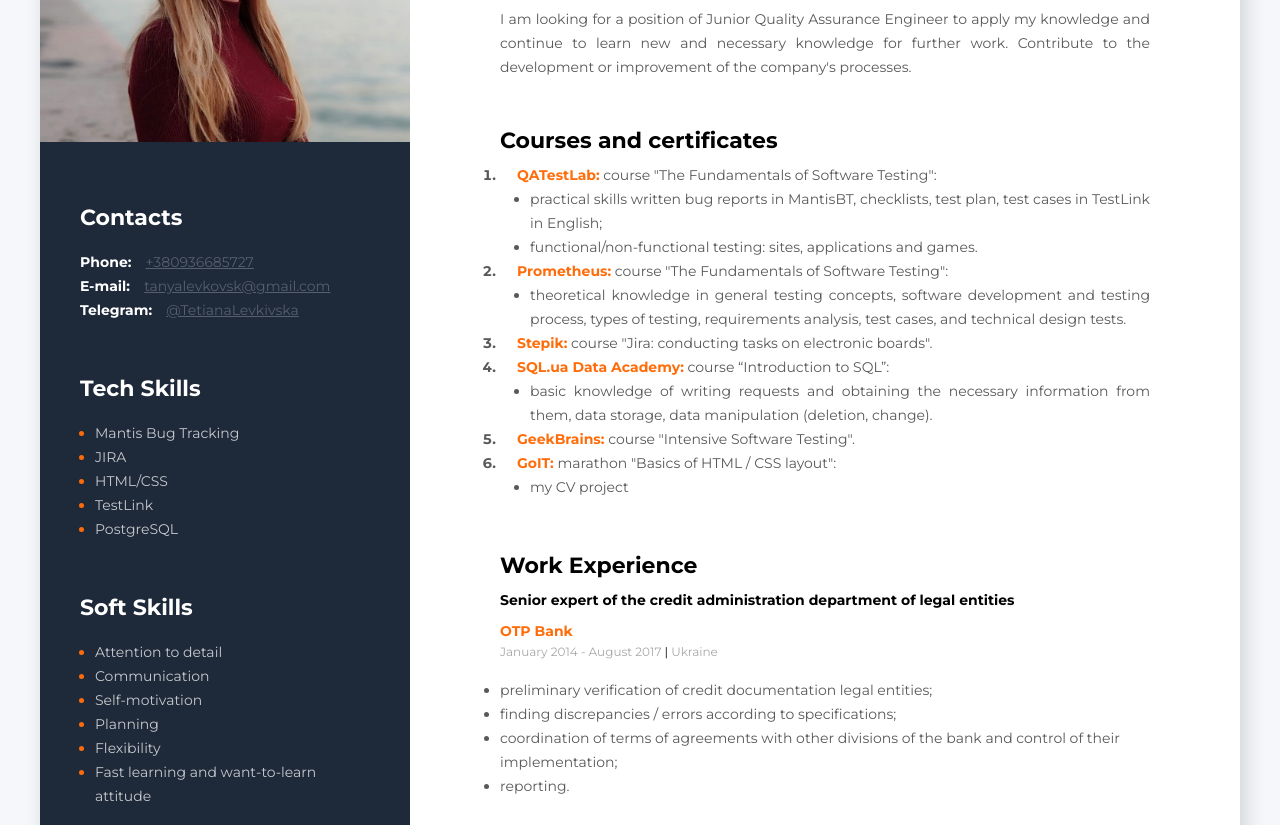
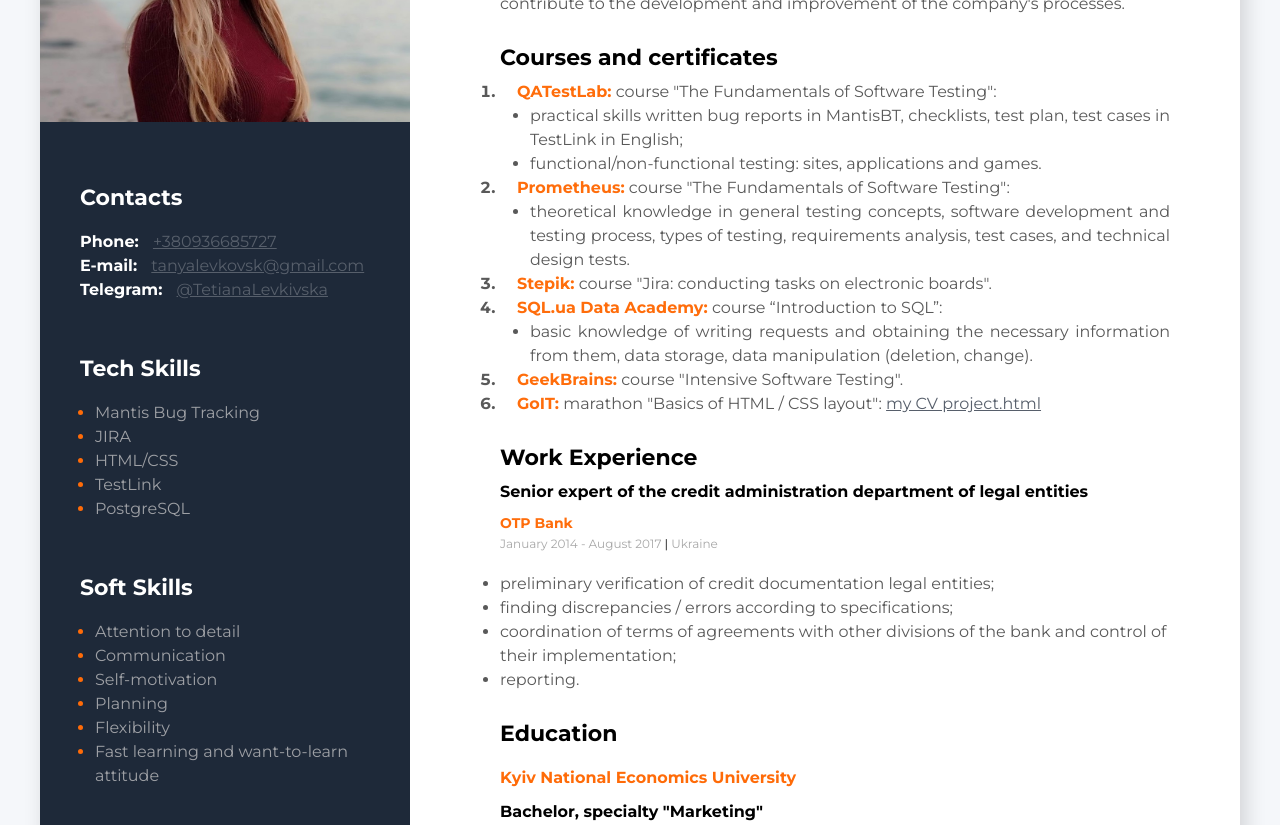
Before and after one commit to tetianalevkivska/tetianalevkivska.github.io, a plain HTML site: page index.html in a window 1280 px wide. Shown: the part 249-1074 px from the top of the page. Drawn offline with Linux system fonts and the light colour scheme.

Commit message:
error correction

```diff
--- a/css/style.css
+++ b/css/style.css
@@ -6,8 +6,8 @@
 
 body {
    background-color:#f5f7fa;
-   padding-top: 40px;
-   padding-bottom: 40px;
+   padding-top: 20px;
+   padding-bottom: 10px;
    padding-left: 20px;
    padding-right: 20px;
    font-family: Montserrat;
@@ -34,9 +34,9 @@ body {
 
 .about-me-container {
     padding-left: 90px;
-    padding-right: 90px;
-    padding-top: 80px;
-    padding-bottom: 110px;
+    padding-right: 70px;
+    padding-top: 60px;
+    padding-bottom: 90px;
 }
 
 .contacts-container {
@@ -55,13 +55,13 @@ body {
 
 .contacts-link {
     color: #575f6b;
-    font-size: 14px;
+    font-size: 16px;
     font-weight: 400;
     line-height: 24px;
 }
 
 .contacts-link-type {
-    font-size: 14px;
+    font-size: 16px;
     font-weight: 700;
     color: #ffffff;
     line-height: 24px;
@@ -83,7 +83,7 @@ body {
 }
 
 .tech-skills-item {
-    font-size: 14px;
+    font-size: 16px;
     font-weight: 400;
     line-height: 24px;
     margin-left: 15px;
@@ -91,7 +91,7 @@ body {
 }
 
 .tech-skills-text {
-    color: #c7c9cd;
+    color: #9ea0a5;
 }
 
 .soft-skills-title {
@@ -109,7 +109,7 @@ body {
 }
 
 .soft-skills-item {
-    font-size: 14px;
+    font-size: 16px;
     font-weight: 400;
     line-height: 24px;
     margin-left: 15px;
@@ -117,7 +117,7 @@ body {
 }
 
 .soft-skills-text {
-    color: #c7c9cd;
+    color: #9ea0a5;;
 }
 
 .languages-container {
@@ -135,7 +135,7 @@ body {
 }
 
 .languages-item {
-    font-size: 14px;
+    font-size: 16px;
     font-weight: 400;
     line-height: 24px;
     margin-left: 15px;
@@ -143,25 +143,25 @@ body {
 }
 
 .languages-text {
-    color: #c7c9cd;
+    color: #9ea0a5;;
 }
 
 .profession {
-    font-size: 18px;
+    font-size: 20px;
     font-weight: 700;
     line-height: 24px;
-    margin-bottom: 13px;
+    margin-bottom: 10px;
 }
 
 .name {
     font-size: 35px;
     font-weight: 700;
-    line-height: 89px;
+    line-height: 69px;
 }
 
 .description {
     color: #595959;
-    font-size: 14px;
+    font-size: 16px;
     font-weight: 400;
     line-height: 24px;
     margin-top: 10px;
@@ -169,7 +169,7 @@ body {
 }
 
 .info-container {
-    margin-bottom: 50px;
+    margin-bottom: 30px;
 }
 
 .about-me-title {
@@ -180,12 +180,12 @@ body {
 }
 
 .Courses-and-certificates-container {
-    margin-bottom: 55px;
+    margin-bottom: 30px;
 }
 
 .Courses-and-certificates-title {
     color: #595959;
-    font-size: 14px;
+    font-size: 16px;
     font-weight: 510;
     line-height: 24px;
 }
@@ -201,17 +201,19 @@ body {
     font-weight: 550;
 }
 
+
 .Courses-and-certificates-text {
     color: #595959;
-    font-size: 14px;
+    font-size: 16px;
     font-weight: 400;
     line-height: 24px;
     margin-left: 30px;
     text-align: justify;
 }
 
+
 .profession-title {
-    font-size: 14px;
+    font-size: 16px;
     font-weight: 700;
     line-height: 24px;
     margin-top: 10px;
@@ -235,20 +237,20 @@ body {
 }
 
 .profession-duties {
-    margin-top: 14px;
+    margin-top: 16px;
     margin-bottom: 30px;
 }
 
 .profession-duties-item {
     color: #595959;
-    font-size: 14px;
+    font-size: 16px;
     font-weight: 400;
     line-height: 24px;
 }
 
 .university-name {
     color: #ff6b08;
-    font-size: 14px;
+    font-size: 16px;
     font-weight: 700;
     line-height: 24px;
     margin-bottom: 10px;
@@ -256,7 +258,14 @@ body {
 }
 
 .education-specialty {
-    font-size: 14px;
+    font-size: 16px;
     font-weight: 700;
     line-height: 24px;
 }
+
+.project-link {
+    color: #575f6b;
+    font-size: 16px;
+    font-weight: 400;
+    line-height: 24px;
+}
--- a/index.html
+++ b/index.html
@@ -101,7 +101,7 @@
                 <h2 class="profession">Junior QA engineer (manual)</h2>
                 <h1 class="name">Levkivska Tetiana</h1>
 
-                <p class="description">I am looking for a position of Junior Quality Assurance Engineer to apply my knowledge and continue to learn new and necessary knowledge for further work. Contribute to the development or improvement of the company's processes.</p>
+                <p class="description">I am looking for a position of Junior Quality Assurance Engineer to apply my skills and continue to learn new and necessary knowledge for further work. I will glad to contribute to the development and improvement of the company's processes.</p>
             </div>
 
             <!--Courses and certificates container-->
@@ -135,10 +135,9 @@
                         <span class="Courses-and-certificates-item"> <span class="name-courses">GeekBrains:</span> course "Intensive Software Testing".</span>
                     </li>
                     <li class="Courses-and-certificates-title">
-                        <span class="Courses-and-certificates-item"> <span class="name-courses">GoIT:</span> marathon "Basics of HTML / CSS layout":</span>
-                        <ul type="disc">
-                            <li class="Courses-and-certificates-text">my CV project <a href=""></a></li>
-                        </ul>
+                        <span class="Courses-and-certificates-item"> <span class="name-courses">GoIT:</span> marathon "Basics of HTML / CSS layout":
+                        <a class="project-link" href="https://tetianalevkivska.github.io/">my CV project.html </a></li>
+                        </span>
                     </li>
                 </ol>
             </div>
```
